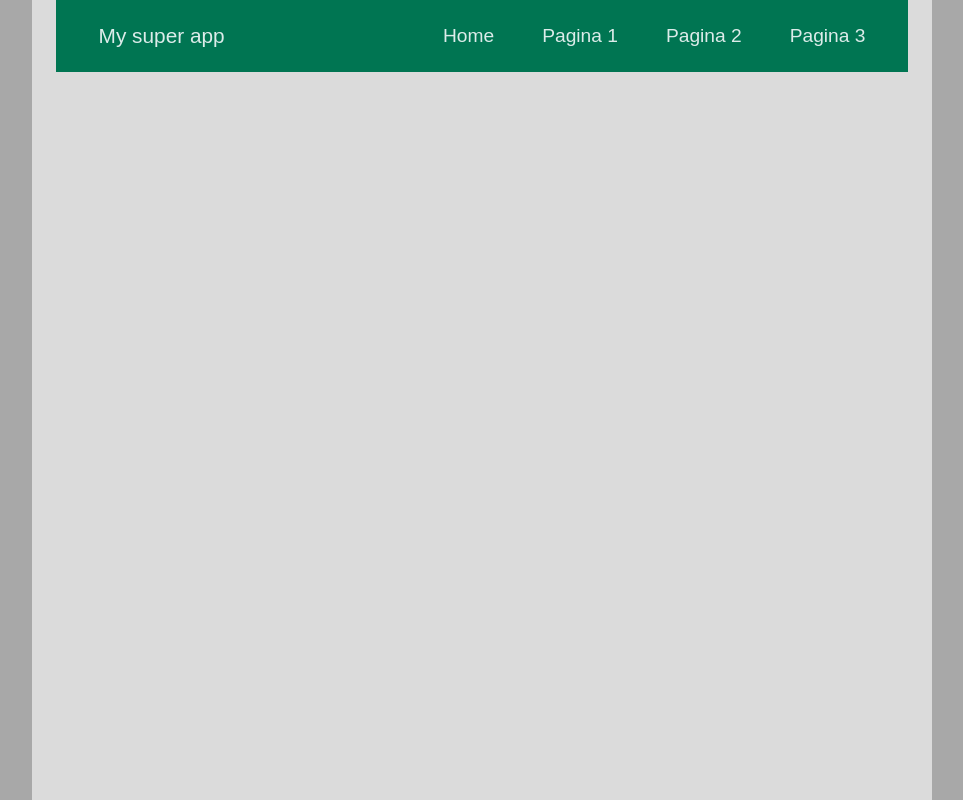
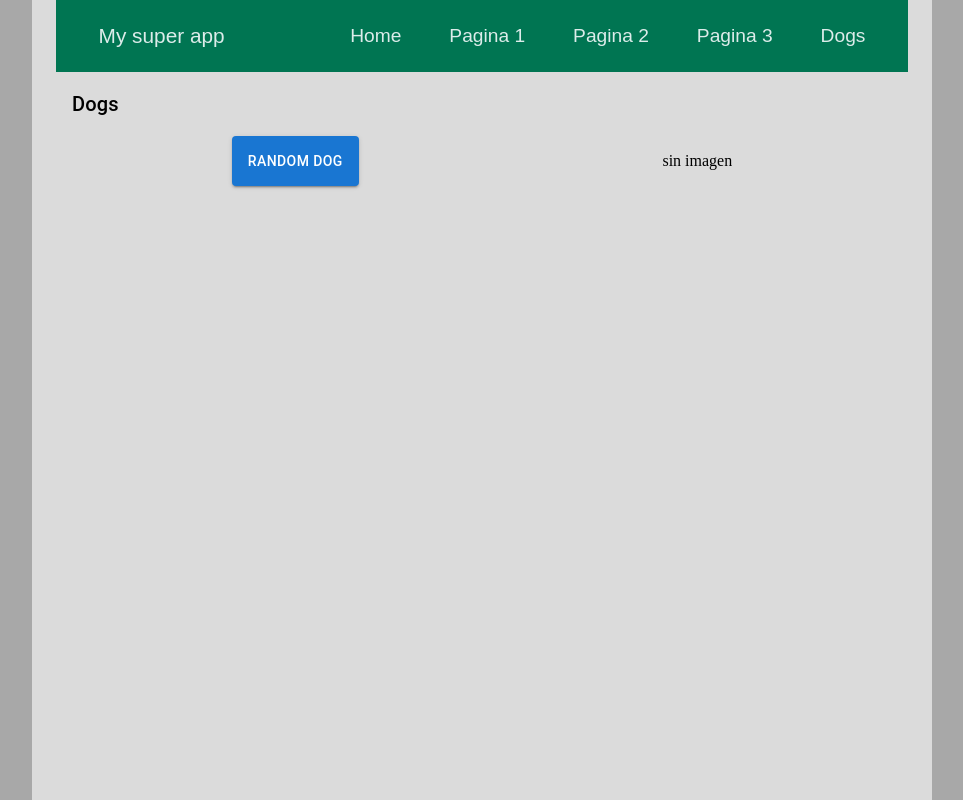
Before and after one commit to aa-avila/react-practice, a React (Create React App) app in the folder react-practice/: page /react-practice/dogs in a window 1280 px wide. Shown: the whole page, without its empty margins (158-1121 px from the left). Built offline with nearby package versions, Linux system fonts and the light colour scheme.

Commit message:
add axios & dogsRandom logic

```diff
--- a/react-practice/package.json
+++ b/react-practice/package.json
@@ -12,6 +12,7 @@
     "@testing-library/jest-dom": "^5.16.1",
     "@testing-library/react": "^12.1.2",
     "@testing-library/user-event": "^13.5.0",
+    "axios": "^0.24.0",
     "react": "^17.0.2",
     "react-dom": "^17.0.2",
     "react-router-dom": "^5.3.0",
--- a/react-practice/src/App.js
+++ b/react-practice/src/App.js
@@ -8,6 +8,7 @@ import HomePage from './pages/HomePage';
 import Page1 from './pages/Page1';
 import Page2 from './pages/Page2';
 import Page3 from './pages/Page3';
+import DogsPage from './pages/DogsPage';
 
 function App() {
   return (
@@ -26,6 +27,9 @@ function App() {
         <Route path="/react-practice/page3">
           <Page3 />
         </Route>
+        <Route path="/react-practice/dogs">
+          <DogsPage />
+        </Route>
       </Switch>
     </Container>
   );
--- a/react-practice/src/components/layout/MainNavigation.js
+++ b/react-practice/src/components/layout/MainNavigation.js
@@ -20,6 +20,9 @@ function MainNavigation() {
           <li>
             <Link to="/react-practice/page3">Pagina 3</Link>
           </li>
+          <li>
+            <Link to="/react-practice/dogs">Dogs</Link>
+          </li>
         </ul>
       </nav>
     </header>
--- /dev/null
+++ b/react-practice/src/pages/DogsPage.js
@@ -0,0 +1,64 @@
+import { useState } from 'react';
+import Container from '@mui/material/Container';
+import Typography from '@mui/material/Typography';
+import Button from '@mui/material/Button';
+
+import axios from 'axios';
+
+function DogsPage() {
+  // useState -> isLoaded, isLoading -> render condicional
+  // componentes: DogImage (recibe imgUrl); Spinner (cosito loading); NoImage (sin imagen aun)
+
+  const [isLoaded, setIsLoaded] = useState(false);
+  const [isLoading, setIsLoading] = useState(false);
+
+  const getRandomDog = async () => {
+    try {
+      setIsLoading(true);
+      setIsLoaded(false);
+      const dog = await axios.get('https://dog.ceo/api/breeds/image/random');
+      console.log(dog);
+      setIsLoaded(true);
+      setIsLoading(false);
+    } catch (error) {
+      setIsLoaded(false);
+      setIsLoading(false);
+      console.log(error);
+    }
+  };
+
+  const imageComponent = () => {
+    if (!isLoaded && !isLoading) {
+      return <p>sin imagen</p>;
+    }
+    if (!isLoaded && isLoading) {
+      return <p>cargando...</p>;
+    }
+    if (isLoaded && !isLoading) {
+      return <p>imagen cargada</p>;
+    }
+  };
+
+  return (
+    <>
+      <Typography variant="h6" component="h6" sx={{ p: 2 }}>
+        Dogs
+      </Typography>
+      <Container
+        sx={{
+          display: 'flex',
+          flexDirection: 'row',
+          justifyContent: 'space-around'
+        }}
+      >
+        <Button variant="contained" size="medium" onClick={getRandomDog}>
+          Random Dog
+        </Button>
+
+        {imageComponent()}
+      </Container>
+    </>
+  );
+}
+
+export default DogsPage;
```
Also changed, not shown: 1 other file (tests, documents, lock files or other folders).
